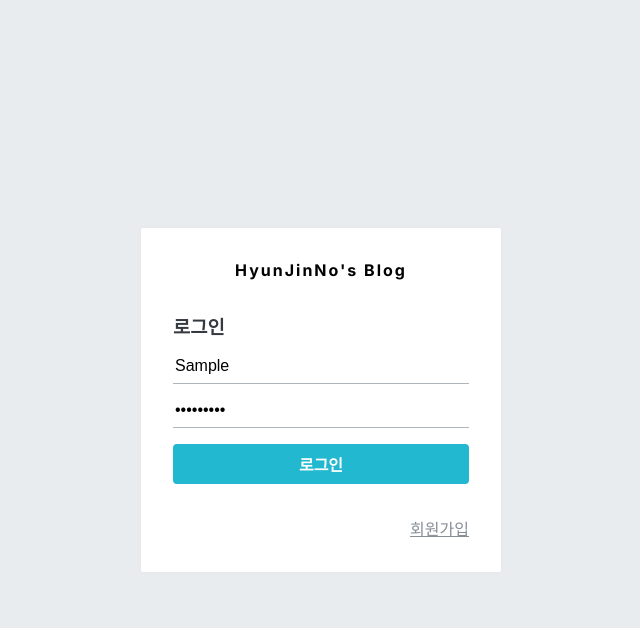
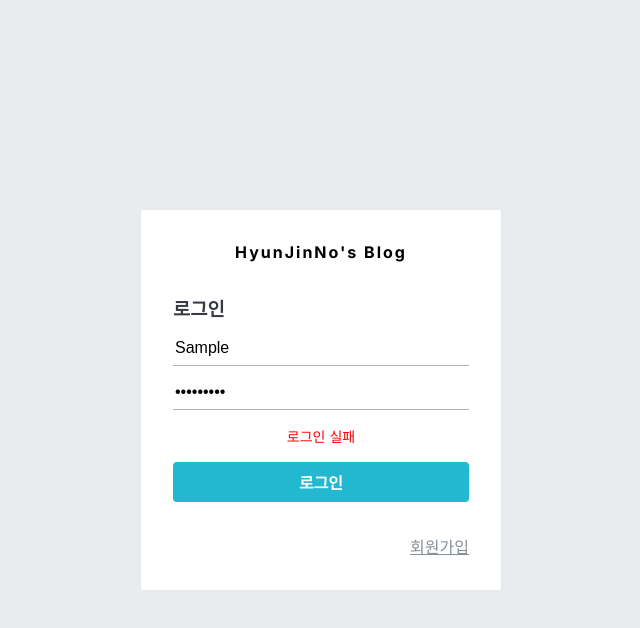
Before and after one commit to HyunJinNo/blog-frontend, a Next.js app: page /login in a window 1280 px wide. Both pictures are taken after typing "Sample", "Sample123" into the empty fields and a click on the button "로그인". Shown: the top 628 px of the page, without its empty margins (319-959 px from the left). Built offline with nearby package versions, Linux system fonts and the light colour scheme; no server answers.

Commit message:
회원가입 또는 로그인 실패 시 에러 메세지 출력

```diff
--- a/src/components/auth/AuthForm.tsx
+++ b/src/components/auth/AuthForm.tsx
@@ -9,12 +9,13 @@ type MyProps = {
   form: { username: string; password: string; passwordConfirm?: string };
   onChange: (e: ChangeEvent<HTMLInputElement>) => void;
   onSubmit: (e: FormEvent<HTMLFormElement>) => void;
+  error: string | null;
 };
 
 /**
  * 회원가입 또는 로그인 폼
  */
-const AuthForm = ({ type, form, onChange, onSubmit }: MyProps) => {
+const AuthForm = ({ type, form, onChange, onSubmit, error }: MyProps) => {
   const text = authType.get(type);
 
   return (
@@ -47,6 +48,7 @@ const AuthForm = ({ type, form, onChange, onSubmit }: MyProps) => {
             value={form.passwordConfirm}
           />
         )}
+        {error && <div className="errorMessage">{error}</div>}
         <Button>{text}</Button>
       </form>
       <footer>
--- a/src/containers/auth/LoginForm.tsx
+++ b/src/containers/auth/LoginForm.tsx
@@ -2,7 +2,7 @@
 
 import { RootType } from "@/modules";
 import { changeField, initializeForm, login } from "@/modules/auth";
-import { ChangeEvent, FormEvent, useEffect } from "react";
+import { ChangeEvent, FormEvent, useEffect, useState } from "react";
 import { connect } from "react-redux";
 import AuthForm from "../../components/auth/AuthForm";
 import { useRouter } from "next/navigation";
@@ -30,11 +30,13 @@ const LoginForm = ({
   check,
 }: MyProps) => {
   const router = useRouter();
+  const [error, setError] = useState<string | null>(null);
 
   // input 변경 이벤트 handler
   const onChange = (e: ChangeEvent<HTMLInputElement>) => {
     const { name, value } = e.target;
     changeField("login", name, value);
+    setError(null);
   };
 
   // form 등록 이벤트 handler
@@ -44,15 +46,14 @@ const LoginForm = ({
     login(username, password);
   };
 
-  // 컴포넌트가 처음 렌더링될 때 form을 초기화함.
+  // 컴포넌트가 처음 렌더링될 때 초기화함.
   useEffect(() => {
     initializeForm("login");
   }, [initializeForm]);
 
   useEffect(() => {
     if (authError) {
-      console.log("오류 발생");
-      console.log(authError);
+      setError("로그인 실패");
       return;
     }
     if (auth) {
@@ -73,6 +74,7 @@ const LoginForm = ({
       form={form}
       onChange={onChange}
       onSubmit={onSubmit}
+      error={error}
     />
   );
 };
--- a/src/styles/AuthForm.scss
+++ b/src/styles/AuthForm.scss
@@ -36,6 +36,13 @@
         background-color: nth($cyan, 5);
       }
     }
+
+    .errorMessage {
+      margin-top: 1rem;
+      color: red;
+      text-align: center;
+      font-size: 0.875rem;
+    }
   }
 
   footer {
```
Also changed, not shown: src/containers/auth/RegisterForm.tsx (+19 -6 lines).
